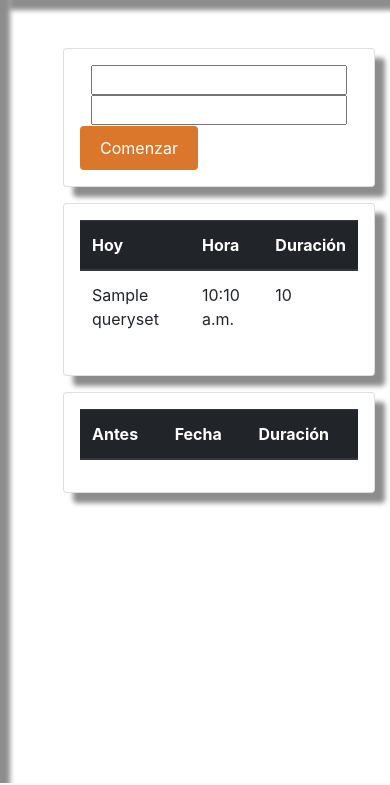
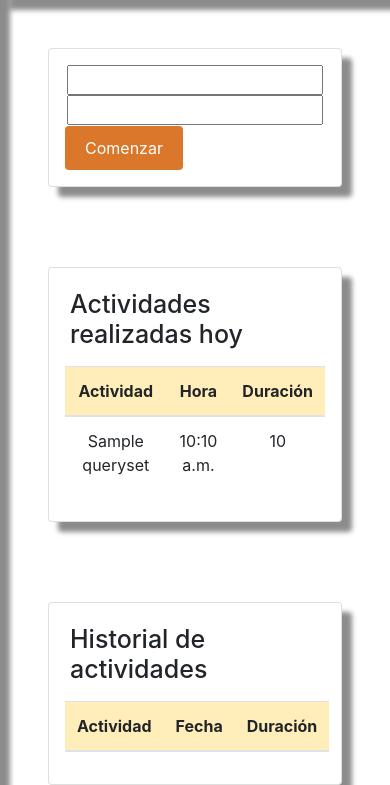
Before and after one commit to PS1115-Skala/tracker, a Django app: template trackerApp/templates/trackerApp/base_index.html in a window 390 px wide; the page is wider, and only the part inside the window is pictured. Shown: the part 61-846 px from the top of that part. Run offline with Django 3.2, Linux system fonts and the light colour scheme; the template is opened without the code that fills it: most values are stand-ins (such as "Sample title", 1, 10 or a date in 2020); form fields are guessed from the names that the template uses; lists and menus that the app fills with data are empty; some libraries are stand-ins or nearby versions.

Commit message:
colores, alineacion y titulos

```diff
--- a/trackerApp/forms.py
+++ b/trackerApp/forms.py
@@ -49,7 +49,7 @@ class ActivityForm(forms.Form):
             {
                 'class': 'form-control text-center',
                 'style': 'border: none;',
-                'placeholder': 'Actividad',
+                'placeholder': 'Nombre de la actividad a realizar',
                 'type': 'text'
             }))
     # your_start = forms.DateTimeField(label='Inicio',
--- /dev/null
+++ b/trackerApp/static/css/base_index.css
@@ -0,0 +1,14 @@
+.ti-ac{
+    display: flex;
+    justify-content: center;
+    font-size: 25px;
+    padding: 5px;
+}
+
+.cen {
+    text-align: center;
+}
+
+.mar-top {
+    margin-top: 5rem !important;
+}
--- a/trackerApp/templates/trackerApp/base.html
+++ b/trackerApp/templates/trackerApp/base.html
@@ -39,6 +39,7 @@
     {% comment %} Custom styles for this template {% endcomment %}
     <link rel="stylesheet" href="{% static 'css/simple-sidebar.css' %}">
     <link rel="stylesheet" type="text/css" href="{% static 'css/base_profile.css' %}">
+    <link rel="stylesheet" type="text/css" href="{% static 'css/base_index.css' %}">
     <link rel="stylesheet" type="text/css" href="{% static 'css/base_loan.css' %}">
     <link rel="stylesheet" href="{% static 'css/activity.css' %}">
 
@@ -59,7 +60,7 @@
                         <div class="col-1">
                             <i class="fas fa-home"></i>
                         </div>
-                        <div class="col-10">Inicio</div>
+                        <div class="col-10">Actividades</div>
                     </div>
                 </a>
 
--- a/trackerApp/templates/trackerApp/base_index.html
+++ b/trackerApp/templates/trackerApp/base_index.html
@@ -2,7 +2,7 @@
 {% load tz %}
 
 {% block content %}
-<div class="container-fluid-margin ml-5 mt-5 col-sm">
+<div class="container-fluid-margin ml-5 mt-5 ">
   <div class="card p-3 mr-5 shadow" style="width: auto ; height: auto">
     <form action="{% url 'trackerApp:index' %}" method="post">
       {% csrf_token %}
@@ -22,16 +22,17 @@
       </div>
     </form>
   </div>
-  <div class="card p-3 mr-5 shadow mt-16" style="width: auto ; height: auto">
+  <div class="card p-3 mr-5 shadow mt-16 mar-top" style="width: auto ; height: auto">
+    <h5 class="card-title ti-ac"> Actividades realizadas hoy </h5>
     <table class="table">
-      <thead class="thead-dark">
+      <thead class="table-warning cen">
         <tr>
-          <th scope="col">Hoy</th>
+          <th scope="col">Actividad</th>
           <th scope="col">Hora</th>
           <th scope="col">Duraci&oacute;n</th>
         </tr>
       </thead>
-      <tbody>
+      <tbody class="cen">
         {% localtime on %}
         {% for q in queryset %}
         <tr>
@@ -44,16 +45,17 @@
       </tbody>
     </table>
   </div>
-  <div class="card p-3 mr-5 shadow mt-16" style="width: auto ; height: auto">
+  <div class="card p-3 mr-5 shadow mt-16 mar-top" style="width: auto ; height: auto">
+    <h5 class="card-title ti-ac"> Historial de actividades </h5>
     <table class="table">
-      <thead class="thead-dark">
+      <thead class="table-warning cen">
         <tr>
-          <th scope="col">Antes</th>
+          <th scope="col">Actividad</th>
           <th scope="col">Fecha</th>
           <th scope="col">Duraci&oacute;n</th>
         </tr>
       </thead>
-      <tbody>
+      <tbody class="cen">
         {% localtime on %}
         {% for q in prev_queryset %}
         <tr>
--- a/trackerApp/templates/trackerApp/base_loan.html
+++ b/trackerApp/templates/trackerApp/base_loan.html
@@ -29,7 +29,7 @@
             <div class="card" style="width: 100% ; height: auto; box-shadow: 10px 10px 5px 0px rgba(0, 0, 0, 0.45);" >
                 <div class="card-body">
                   <div class="title">
-                  <h1 class="card-title">Solicitar Prestamo</h1>
+                  <h1 class="card-title">Solicitar Préstamo</h1>
                   </div>
                   <form action="{% url 'trackerApp:loan' %}" method="post" >
                     <div>
```
